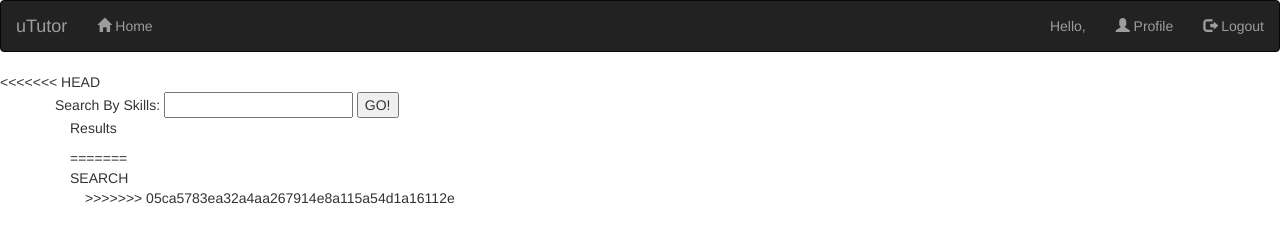
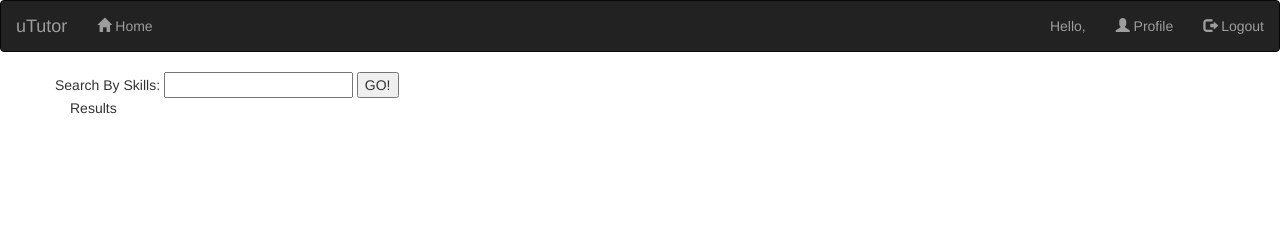
Before and after one commit to emmamme/UTutor, a website: page views/Search.html in a window 1280 px wide. Drawn offline with nearby package versions, Linux system fonts and the light colour scheme; no server answers; files whose address does not match are found by name.

Commit message:
resolved conflict

```diff
--- a/server.js
+++ b/server.js
@@ -32,13 +32,9 @@ app.get('/', function(req, res) {
 app.post('/user', user.addUser);
 app.get('/user', user.getUser);
 app.get('/userinsession', user.getUserFromSession);
-<<<<<<< HEAD
+
 app.get('/tutors',user.getTutors);
-
-app.get('/userprofile', user.getProfile);
-=======
 app.get('/logout', user.logout);
->>>>>>> 05ca5783ea32a4aa267914e8a115a54d1a16112e
 
 // Start the server
 app.listen(3000);
--- a/views/Search.html
+++ b/views/Search.html
@@ -31,7 +31,6 @@
 	<!--===============================================
 	Search Page
 	===================================================-->
-<<<<<<< HEAD
     <div class="container">
     	<div class="row">
 		Search By Skills:
@@ -42,12 +41,7 @@
 		<div>
 		<p id='result'>Results</p>
 		</div>
-=======
-	<div class="container">
-	<div class="row">
-		SEARCH
-	</div>
->>>>>>> 05ca5783ea32a4aa267914e8a115a54d1a16112e
+
 	</div>
 
 </body>
```
